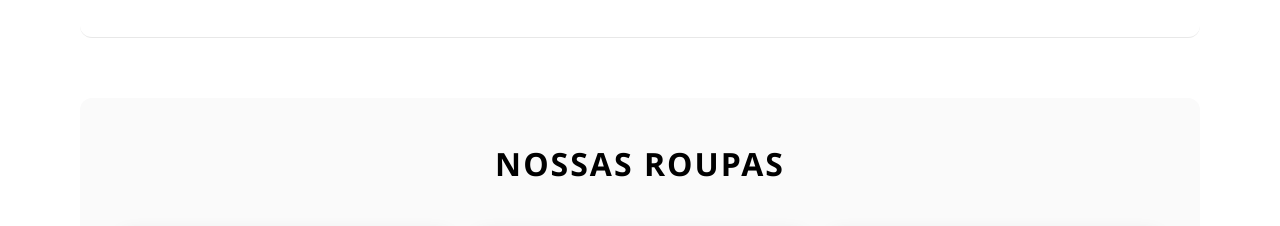
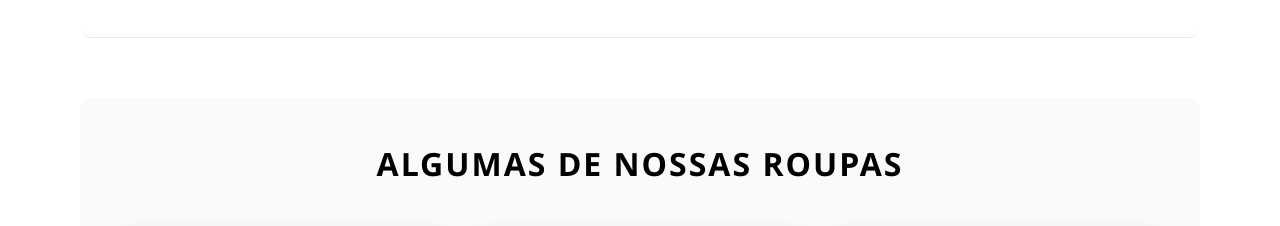
Before and after one commit to mateusbhering/iola-confeccoes, a plain HTML site: page index.html in a window 1280 px wide. Shown: the part 495-721 px from the top of the page. Drawn offline with Linux system fonts and the light colour scheme; grey boxes are pictures that could not be loaded.

Commit message:
minor content changes

```diff
--- a/index.html
+++ b/index.html
@@ -37,7 +37,7 @@
         </section>
 
         <section id="fotos">
-            <h2>Nossas Roupas</h2>
+            <h2>Algumas de Nossas Roupas</h2>
             <div class="galeria-grid">
                 <img src="assets/foto1.png" alt="Foto 1">
                 <img src="assets/foto2.png" alt="Foto 2">
```
